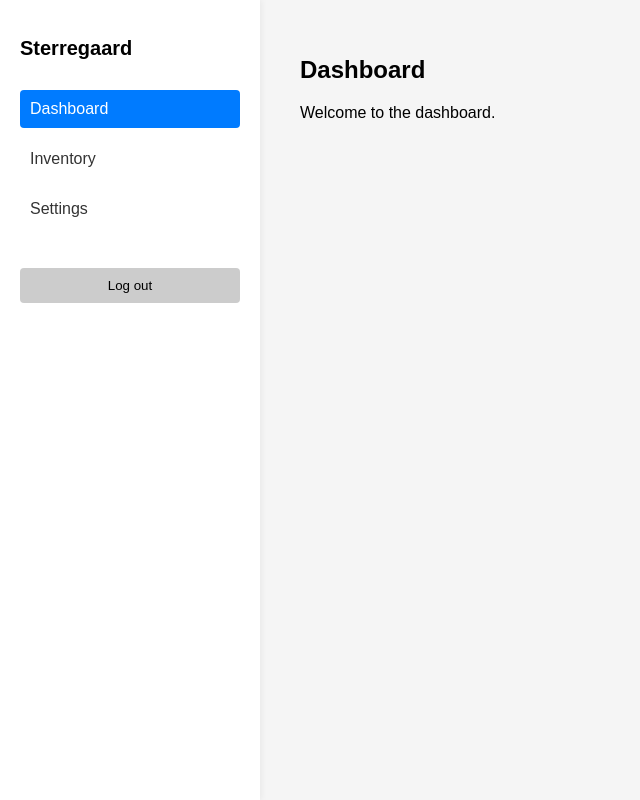
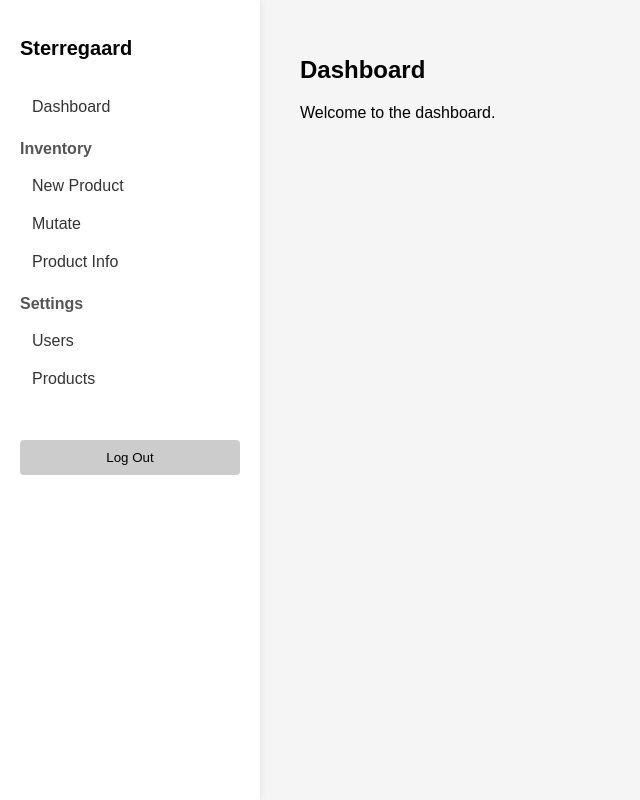
Before and after one commit to JannesDigitalCrafts/Sterregaard-Web-App, a React (Create React App) app in the folder frontend/: page /dashboard in a window 1280 px wide. Shown: the whole page, without its empty margins (0-640 px from the left). Built offline with nearby package versions, Linux system fonts and the light colour scheme; sample sign-in values are in the browser's storage.

Commit message:
Adding new pages

```diff
--- a/frontend/src/App.js
+++ b/frontend/src/App.js
@@ -3,34 +3,50 @@ import { BrowserRouter as Router, Routes, Route, Navigate } from 'react-router-d
 
 import LoginView from './Views/Login/LoginView';
 import DashboardView from './Views/Dashboard/DashboardView';
-import SettingsView from './Views/Settings/SettingsView';
 import InventoryView from './Views/Inventory/InventoryView';
+import InventoryMutationView from './Views/Inventory/InventoryMutationView';
+import NewProductView from './Views/Inventory/NewProductView';
+import SettingsUserView from './Views/Settings/SettingsUserView';
+import SettingsProductView from './Views/Settings/SettingsProductView';
+
 import ProtectedRoute from './Guards/ProtectedRoute';
 import AdminRoute from './Guards/AdminRoute';
 
+function App() {
+  const isLoggedIn = localStorage.getItem('loggedIn') === 'true';
 
-function App() {
   return (
     <Router>
       <Routes>
         <Route path="/" element={
-            localStorage.getItem('loggedIn') === 'true'
-              ? <Navigate to="/dashboard" />
-              : <LoginView />
-          }
-        />
+          isLoggedIn ? <Navigate to="/dashboard" /> : <LoginView />
+        } />
+
         <Route path="/dashboard" element={
           <ProtectedRoute><DashboardView /></ProtectedRoute>
         } />
+
+        {/* Inventory section */}
         <Route path="/inventory" element={
           <ProtectedRoute><InventoryView /></ProtectedRoute>
         } />
-        <Route path="/settings" element={
-          <AdminRoute><SettingsView /></AdminRoute>
+        <Route path="/inventory/mutate" element={
+          <ProtectedRoute><InventoryMutationView /></ProtectedRoute>
         } />
-        <Route path="*" element={
-          <Navigate to="/" />
+        <Route path="/inventory/new" element={
+          <ProtectedRoute><NewProductView /></ProtectedRoute>
         } />
+
+        {/* Settings section */}
+        <Route path="/settings/users" element={
+          <AdminRoute><SettingsUserView /></AdminRoute>
+        } />
+        <Route path="/settings/products" element={
+          <AdminRoute><SettingsProductView /></AdminRoute>
+        } />
+
+        {/* Catch-all fallback */}
+        <Route path="*" element={<Navigate to="/" />} />
       </Routes>
     </Router>
   );
--- a/frontend/src/Views/Navigation/NavigationView.css
+++ b/frontend/src/Views/Navigation/NavigationView.css
@@ -1,4 +1,4 @@
-.layout {
+.app-container {
   display: flex;
   min-height: 100vh;
   background-color: #f5f5f5;
@@ -11,30 +11,52 @@
   box-shadow: 2px 0 6px rgba(0, 0, 0, 0.05);
 }
 
-.brand {
+.sidebar h2 {
   font-size: 20px;
   font-weight: bold;
   margin-bottom: 30px;
 }
 
-.nav {
-  display: flex;
-  flex-direction: column;
-  gap: 12px;
+.sidebar ul {
+  list-style: none;
+  padding: 0;
+  margin: 0;
 }
 
-.nav-link {
+.sidebar li {
+  margin: 6px 0;
+}
+
+.nav-section {
+  font-weight: bold;
+  margin-top: 20px;
+  padding: 10px 0 5px;
+  color: #555;
+  cursor: default;
+}
+
+.submenu {
+  padding-left: 16px;
+}
+
+.submenu li {
+  margin: 4px 0;
+}
+
+a {
   text-decoration: none;
   color: #333;
-  padding: 10px;
+  display: block;
+  padding: 8px 12px;
   border-radius: 4px;
+  transition: background-color 0.2s;
 }
 
-.nav-link:hover {
+a:hover {
   background-color: #eee;
 }
 
-.nav-link.active {
+a.active {
   background-color: #007bff;
   color: white;
 }
--- a/frontend/src/Views/Navigation/NavigationView.js
+++ b/frontend/src/Views/Navigation/NavigationView.js
@@ -6,40 +6,51 @@ function NavigationView({ children }) {
   const location = useLocation();
   const navigate = useNavigate();
 
-  const navItems = [
-    { name: 'Dashboard', path: '/dashboard' },
-    { name: 'Inventory', path: '/inventory' },
-    { name: 'Settings', path: '/settings' },
-  ];
-
   const handleLogout = () => {
     localStorage.removeItem('loggedIn');
+    localStorage.removeItem('role');
     navigate('/');
   };
 
   return (
-    <div className="layout">
-      <aside className="sidebar">
-        <h2 className="brand">Sterregaard</h2>
-        <nav className="nav">
-          {navItems.map((item) => (
-            <Link
-              key={item.path}
-              to={item.path}
-              className={`nav-link ${location.pathname === item.path ? 'active' : ''}`}
-            >
-              {item.name}
-            </Link>
-          ))}
-        </nav>
-        <button onClick={handleLogout} className="logout-button">
-          Log out
+    <div className="app-container">
+      <nav className="sidebar">
+        <h2>Sterregaard</h2>
+        <ul>
+          <li className={location.pathname === '/dashboard' ? 'active' : ''}>
+            <Link to="/dashboard">Dashboard</Link>
+          </li>
+
+          <li className="nav-section">Inventory</li>
+          <ul className="submenu">
+            <li className={location.pathname === '/inventory/new' ? 'active' : ''}>
+              <Link to="/inventory/new">New Product</Link>
+            </li>
+            <li className={location.pathname === '/inventory/mutate' ? 'active' : ''}>
+              <Link to="/inventory/mutate">Mutate</Link>
+            </li>
+            <li className={location.pathname === '/inventory' ? 'active' : ''}>
+              <Link to="/inventory">Product Info</Link>
+            </li>
+          </ul>
+
+          <li className="nav-section">Settings</li>
+          <ul className="submenu">
+            <li className={location.pathname === '/settings/users' ? 'active' : ''}>
+              <Link to="/settings/users">Users</Link>
+            </li>
+            <li className={location.pathname === '/settings/products' ? 'active' : ''}>
+              <Link to="/settings/products">Products</Link>
+            </li>
+          </ul>
+        </ul>
+
+        <button className="logout-button" onClick={handleLogout}>
+          Log Out
         </button>
-      </aside>
+      </nav>
 
-      <main className="main-content">
-        {children}
-      </main>
+      <main className="main-content">{children}</main>
     </div>
   );
 }
```
Also changed, not shown: frontend/src/Views/Inventory/InventoryMutationView.css (added), frontend/src/Views/Inventory/InventoryMutationView.js (added), frontend/src/Views/Inventory/NewProductView.css (added), frontend/src/Views/Inventory/NewProductView.js (added), frontend/src/Views/Settings/SettingsProductView.css (added), frontend/src/Views/Settings/SettingsProductView.js (added), frontend/src/Views/Settings/SettingsUserView.css (added), frontend/src/Views/Settings/SettingsUserView.js (added).
